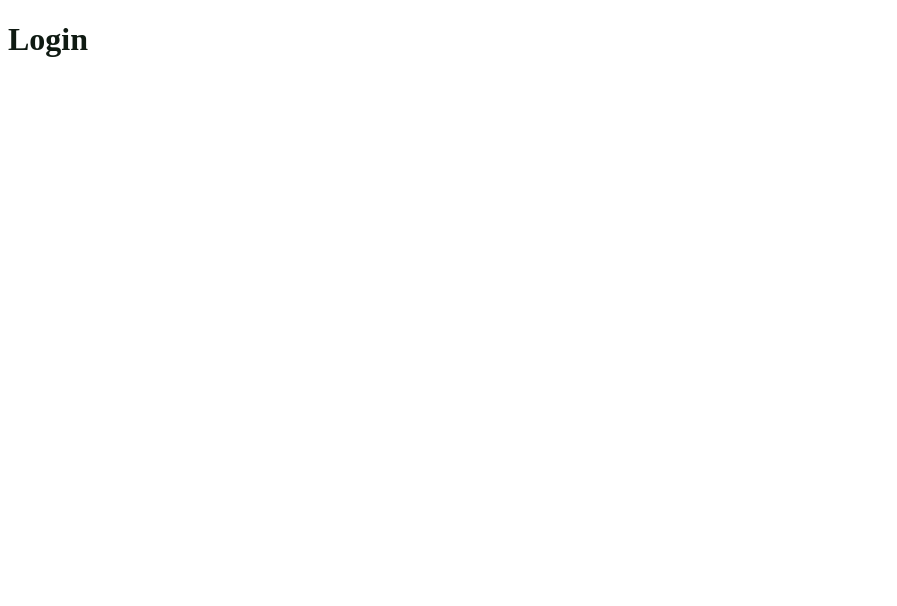
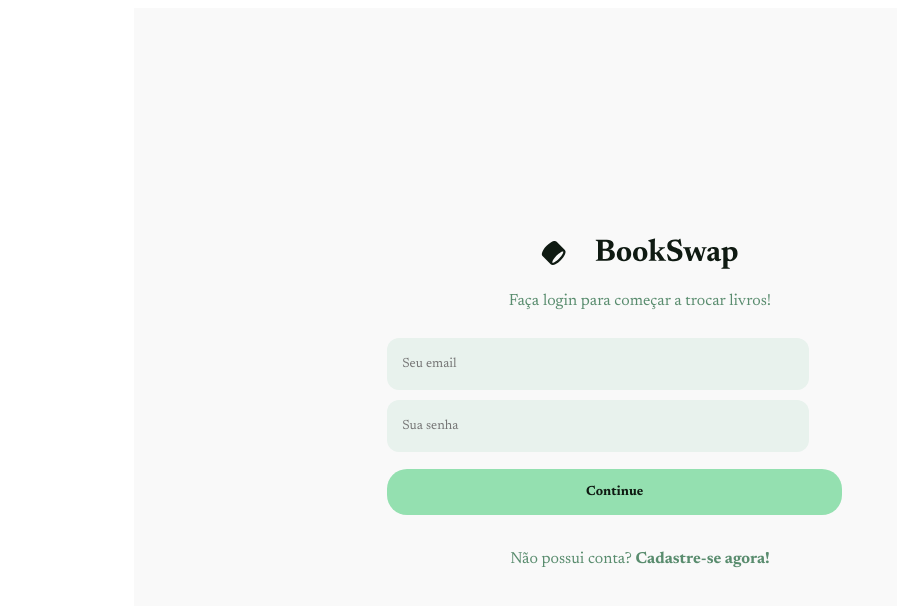
Before and after one commit to nadsonsousa95/bookswap-front, a React (Vite) app: page /login in a window 1280 px wide. Shown: the top 606 px of the page, without its empty margins (0-897 px from the left). Built offline with nearby package versions, Linux system fonts and the light colour scheme.

Commit message:
feat: create layout for login page

```diff
--- a/package.json
+++ b/package.json
@@ -12,6 +12,7 @@
   "dependencies": {
     "react": "^19.1.0",
     "react-dom": "^19.1.0",
+    "react-hook-form": "^7.58.1",
     "react-router-dom": "^7.6.2"
   },
   "devDependencies": {
--- a/src/App.tsx
+++ b/src/App.tsx
@@ -10,7 +10,7 @@ function App() {
   return (
     <Router>
       <Routes>
-        <Route index element={<Home />} />
+        <Route path='/' element={<Home />} />
         <Route path="/dashboard" element={<Dashboard />} />
 
         <Route path="/login" element={<Login />} />
--- a/src/index.css
+++ b/src/index.css
@@ -1,5 +1,10 @@
 @import './styles/global.css';
+@import url('https://fonts.googleapis.com/css2?family=Newsreader:ital,opsz,wght@0,6..72,200..800;1,6..72,200..800&display=swap');
 
 h1{
   color: var(--text-color);
 }
+
+*{
+  font-family: "Newsreader", serif;
+}
--- /dev/null
+++ b/src/pages/Login/Login.module.css
@@ -0,0 +1,70 @@
+
+@import './../../styles/global.css';
+
+.container{
+    margin: 0 auto;
+    width: 80%;
+    text-align: center;
+    display: flex;
+    flex-direction: column;
+    justify-content: center; /* alinha no eixo horizontal */
+    align-items: center;
+    height: 100vh;
+    background-color: var(--background-color);
+}
+
+img{
+    width: 200px;
+}
+
+form{
+    width: 50%;
+    padding: 8px;
+    display: flex;
+    flex-direction: column;
+}
+
+input{
+    width: 80%;
+    margin: 5px 0;
+    color: var(--primary-color);
+    background-color: var(--auxiliar-color);
+    border: none;
+    border-radius: 12px;
+    height: 50px;
+    padding-left: 15px;
+}
+
+button{
+    padding: 16px;
+    border-radius: 20px;
+    color: var(--text-color);
+    background-color: var(--secondary-color);
+    border: none;
+    width: 90%;
+    cursor: pointer;
+    margin: 12px 0;
+    font-weight: bold;
+    transition: 1s;
+}
+
+button:hover{
+    background-color: var(--button-hover);
+}
+
+p{
+  color: var(--second-text-color);
+  text-decoration: none;
+}
+
+.linkSemUnderline {
+  text-decoration: none;
+  color: inherit; /* Opcional, para manter a cor do texto normal */
+}
+
+.linkSemUnderline p{ transition: 1s;}
+
+.linkSemUnderline p:hover{
+     color: var(--text-color);
+
+}
--- a/src/pages/Login/Login.tsx
+++ b/src/pages/Login/Login.tsx
@@ -1,9 +1,28 @@
+import {Link} from 'react-router-dom'
+import logo from './../../assets/Depth 3, Frame 0.svg'
+import styles from './Login.module.css'
+// import { useForm } from 'react-hook-form';
+
 
 function Login() {
 
+
   return (
-    <div>
-        <h1>Login</h1>
+    <div className={styles.container}>
+        <Link to={'/'}>
+            <img src={logo} />
+        </Link>
+        <p>Faça login para começar a trocar livros!</p>
+        <form>
+            <input type="email" name="email" placeholder='Seu email'/>
+            <input type='password' name='password' placeholder='Sua senha'/>
+            <button type='submit'>Continue</button>
+
+        </form>
+
+        <Link className={styles.linkSemUnderline} to='/register' >
+         <p>Não possui conta? <strong>Cadastre-se agora!</strong></p>
+        </Link>
     </div>
   )
 }
--- a/src/styles/global.css
+++ b/src/styles/global.css
@@ -1,7 +1,10 @@
 :root {
   --primary-color: #618561;
   --secondary-color: #94E0B0;
+  --button-hover:  #b5f6cd;
   --background-color: #f9f9f9;
+  --auxiliar-color: #E8F2ED;
   --text-color: #0F1A12;
+  --second-text-color: #598C6E;
   --error-color: #ec3726;
 }
```
Also changed, not shown: src/assets/Depth 3, Frame 0.svg (added), 1 other file (tests, documents, lock files or other folders).
